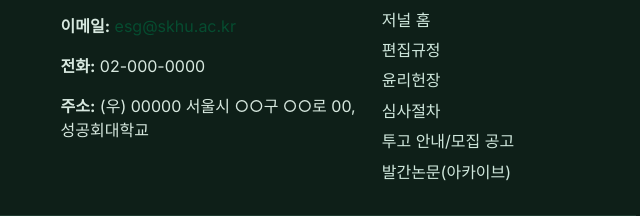
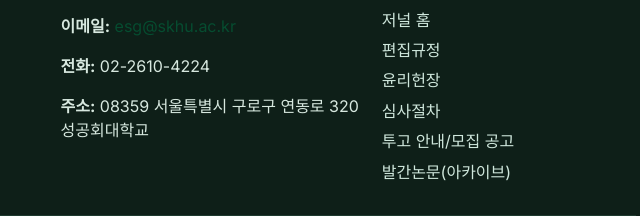
Before and after one commit to sangsun-bak/esg-lab-site, a plain HTML site: page index.html in a window 1280 px wide. Shown: the part 695-911 px from the top of the page, 554-1194 px from the left. Drawn offline with Linux system fonts and the light colour scheme.

Commit message:
Update index.html

```diff
--- a/index.html
+++ b/index.html
@@ -81,8 +81,8 @@
     <div>
       <h4>연락처</h4>
       <p><strong>이메일:</strong> <a href="mailto:esg@skhu.ac.kr">esg@skhu.ac.kr</a> <!-- TODO: 이메일 수정 --></p>
-      <p><strong>전화:</strong> 02-000-0000 <!-- TODO: 전화번호 수정 --></p>
-      <p><strong>주소:</strong> (우) 00000 서울시 ○○구 ○○로 00, 성공회대학교 <!-- TODO: 주소 수정 --></p>
+      <p><strong>전화:</strong> 02-2610-4224 <!-- TODO: 전화번호 수정 --></p>
+      <p><strong>주소:</strong> 08359 서울특별시 구로구 연동로 320 성공회대학교 <!-- TODO: 주소 수정 --></p>
     </div>
     <div>
       <h4>SBR 바로가기</h4>
```
